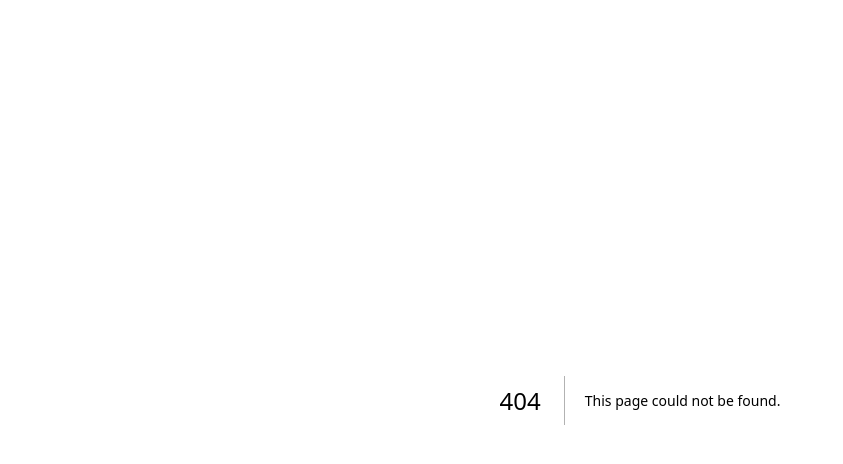
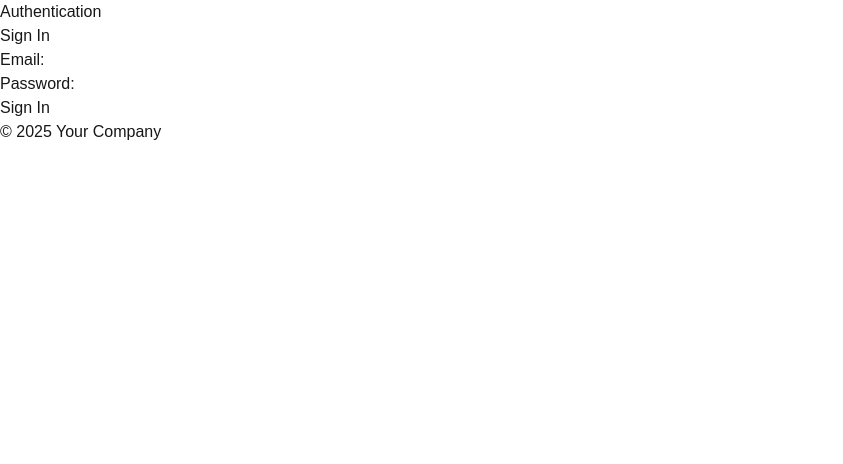
Before and after one commit to divyansharma001/next-js-workshop, a Next.js app in the folder next-js-project/: page /auth/sign-in in a window 1280 px wide. Before the commit this address had no page. Shown: the top 464 px of the page, without its empty margins (0-843 px from the left). Built offline with nearby package versions, Linux system fonts and the light colour scheme.

Commit message:
Implement authentication layout and sign-in/sign-up pages; add useEffect for data fetching in App component

```diff
--- /dev/null
+++ b/next-js-project/src/app/auth/layout.tsx
@@ -0,0 +1,21 @@
+import React from 'react';
+
+interface AuthLayoutProps {
+    children: React.ReactNode;
+}
+
+const AuthLayout: React.FC<AuthLayoutProps> = ({ children }) => {
+    return (
+        <div className="auth-layout">
+            <header className="auth-header">
+                <h1>Authentication</h1>
+            </header>
+            <main className="auth-content">{children}</main>
+            <footer className="auth-footer">
+                <p>&copy; {new Date().getFullYear()} Your Company</p>
+            </footer>
+        </div>
+    );
+};
+
+export default AuthLayout;
--- /dev/null
+++ b/next-js-project/src/app/auth/sign-in/page.tsx
@@ -0,0 +1,20 @@
+export default function SignIn() {
+  return (
+    <div>
+      <h1>Sign In</h1>
+      <form>
+        <label>
+          Email:
+          <input type="email" name="email" required />
+        </label>
+        <br />
+        <label>
+          Password:
+          <input type="password" name="password" required />
+        </label>
+        <br />
+        <button type="submit">Sign In</button>
+      </form>
+    </div>
+  );
+}
--- /dev/null
+++ b/next-js-project/src/app/auth/sign-up/page.tsx
@@ -0,0 +1,20 @@
+export default function SignIn() {
+  return (
+    <div>
+      <h1>Sign In</h1>
+      <form>
+        <label>
+          Email:
+          <input type="email" name="email" required />
+        </label>
+        <br />
+        <label>
+          Password:
+          <input type="password" name="password" required />
+        </label>
+        <br />
+        <button type="submit">Sign In</button>
+      </form>
+    </div>
+  );
+}
```
Also changed, not shown: 2 other files (tests, documents, lock files or other folders).
